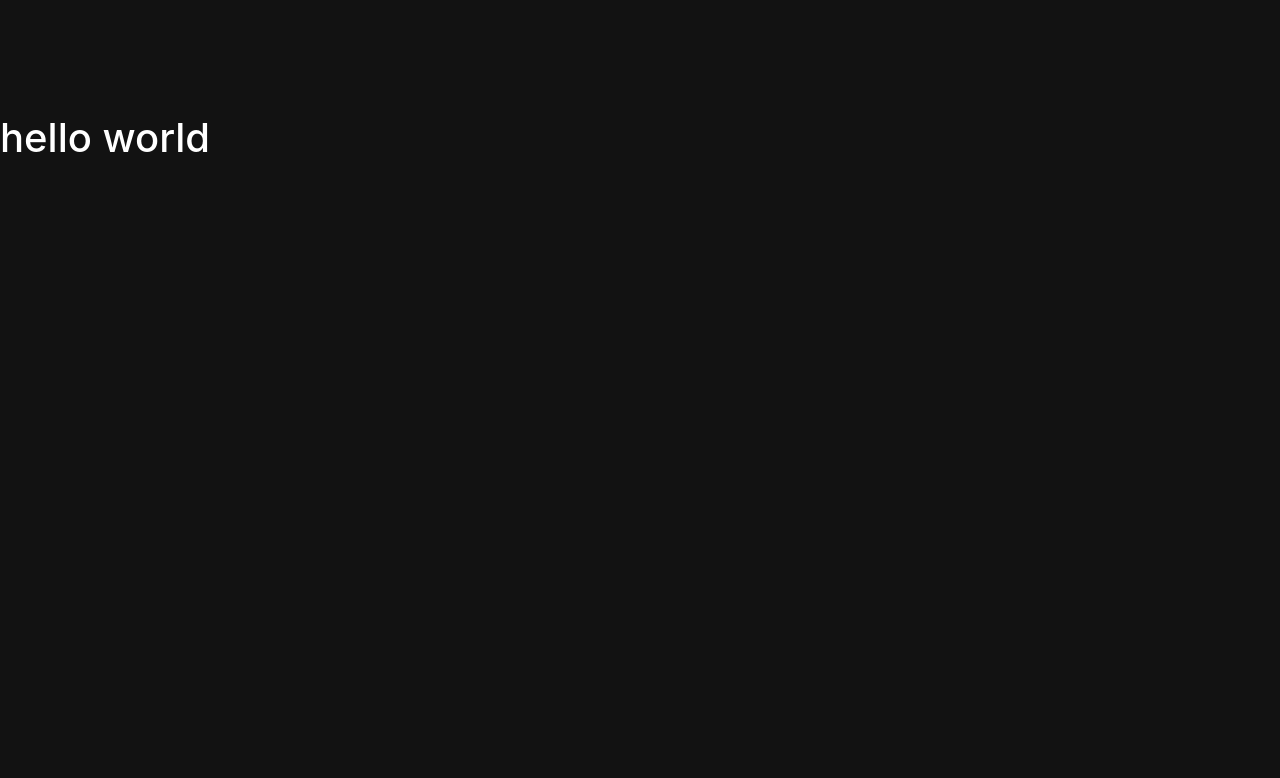
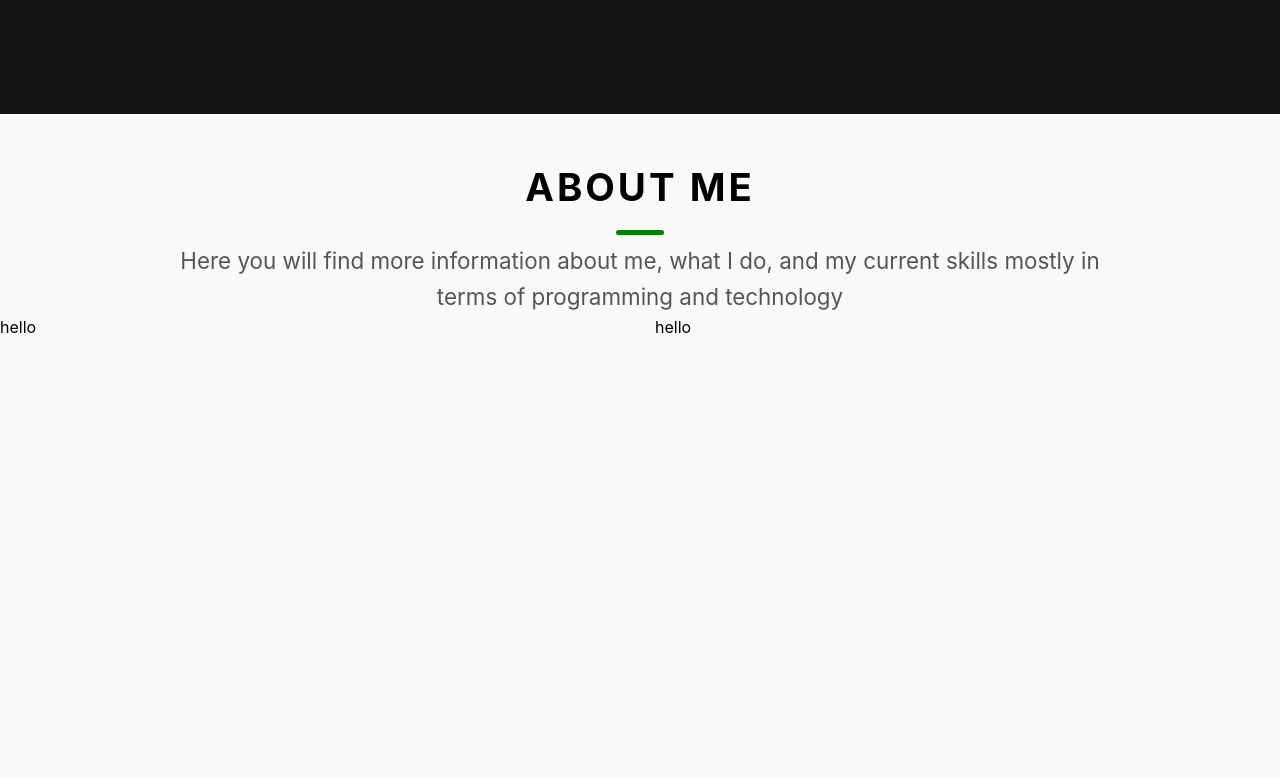
Before and after one commit to hamzazaka/Hamza-Portfolio, a React (Create React App) app in the folder portfolio-app/: page / in a window 1280 px wide. Shown: the part 782-1560 px from the top of the page. Before the commit the page ends 952 px from the top, so only its background shows below. Built offline with nearby package versions, Linux system fonts and the light colour scheme.

Commit message:
working on about mesection

```diff
--- a/portfolio-app/src/App.css
+++ b/portfolio-app/src/App.css
@@ -319,3 +319,42 @@
   }
 
 }
+
+
+/* /////////////  ABOUT ME ///////////////////// */
+
+.aboutme{
+  background-color: #f9f9f9;
+  color: #000;
+  height: 100vh;
+}
+
+.aboutme h1{
+  font-size: 2.4rem;
+  font-weight: 650;
+  text-align: center;
+  letter-spacing: 3px;
+  text-transform: uppercase;
+  padding-top: 50px;
+}
+.aboutme h1::after{
+  content: '';
+  display: block;
+  width: 3rem;
+  height: 5px;
+  background: green;
+  margin: 0 auto;
+  margin-top: 20px;
+  border-radius: 5px;
+}
+
+.aboutme p{
+    /* display: block; */
+    text-align: center;
+    color: #555;
+    font-size: 1.4rem;
+    font-weight: 420;
+    max-width: 60rem;
+    margin: auto;
+    line-height: 1.6;
+}
--- a/portfolio-app/src/App.js
+++ b/portfolio-app/src/App.js
@@ -2,12 +2,14 @@ import logo from './logo.svg';
 import './App.css';
 import Navbar from './components/Navbar';
 import Header from './components/Header';
+import Aboutme from './components/Aboutme';
 
 function App() {
   return (
     <div className="App">
       <Navbar/>
       <Header/>
+      <Aboutme/>
      <h1>hello world</h1>
     </div>
   );
--- /dev/null
+++ b/portfolio-app/src/components/Aboutme.js
@@ -0,0 +1,14 @@
+import React from 'react'
+
+export default function Aboutme() {
+    return (
+        <div className='aboutme'>
+            <h1>About me</h1>
+            <p>Here you will find more information about me, what I do, and my current skills mostly in terms of programming and technology</p>
+            <div className="row">
+                <div className="col-md-6">hello</div>
+                <div className="col-md-6">hello</div>
+            </div>
+        </div>
+    )
+}
```
